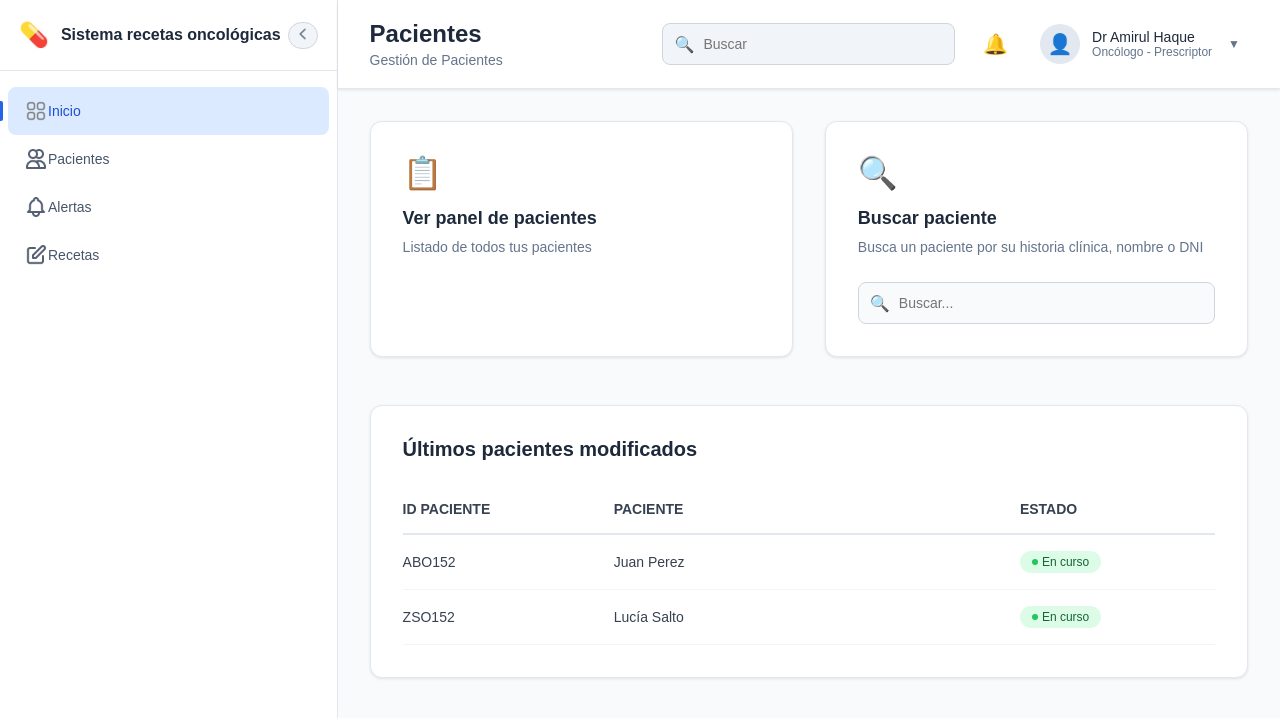
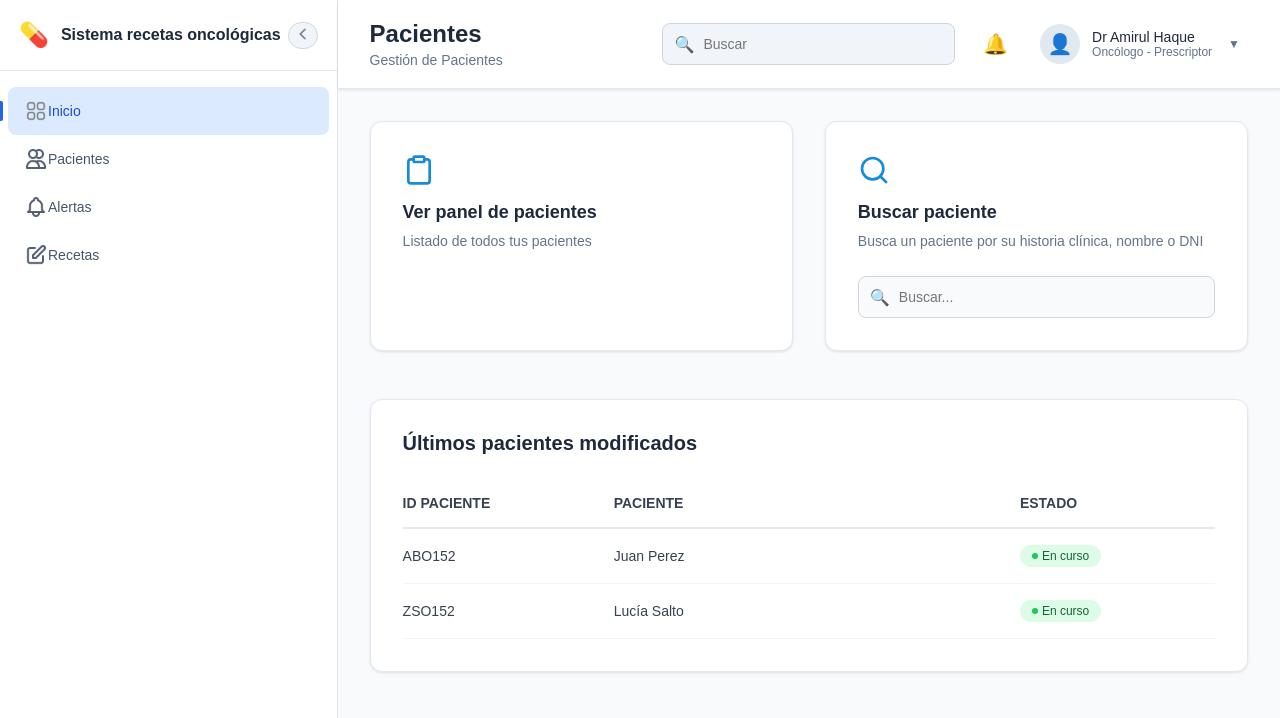
Before and after one commit to carolinamauro/garrahan-prescription-system, a Next.js app: page / in a window 1280 px wide. Shown: the top 718 px of the page. Built offline with nearby package versions, Linux system fonts and the light colour scheme.

Commit message:
Cambio icons hardcodeados por icons de lucide-react

```diff
--- a/package.json
+++ b/package.json
@@ -10,6 +10,7 @@
     "test": "jest"
   },
   "dependencies": {
+    "lucide-react": "^0.542.0",
     "next": "^15.3.5",
     "react": "^19.0.0",
     "react-dom": "^19.0.0"
--- a/src/app/page.js
+++ b/src/app/page.js
@@ -1,4 +1,4 @@
-// src/app/page.js
+import { Clipboard, Search } from 'lucide-react';
 import styles from './page.module.css';
 import ActionCard from '../components/ActionCard';
 import SearchInput from '../components/SearchInput';
@@ -15,13 +15,13 @@ export default function Home() {
       {/* Action Cards */}
       <div className={styles.actionCards}>
         <ActionCard
-          icon="📋"
+          icon={<Clipboard size={32} />}
           title="Ver panel de pacientes"
           description="Listado de todos tus pacientes"
         />
 
         <ActionCard
-          icon="🔍"
+          icon={<Search size={32} />}
           title="Buscar paciente"
           description="Busca un paciente por su historia clínica, nombre o DNI"
         >
--- a/src/components/ActionCard/ActionCard.module.css
+++ b/src/components/ActionCard/ActionCard.module.css
@@ -32,6 +32,12 @@
     line-height: 1.5;
 }
 
+.cardIcon {
+    color: #168BD9;
+    display: flex;
+    align-items: center;
+}
+
 @media (max-width: 768px) {
     .card {
         padding: 1.5rem;
```
Also changed, not shown: 1 other file (tests, documents, lock files or other folders).
